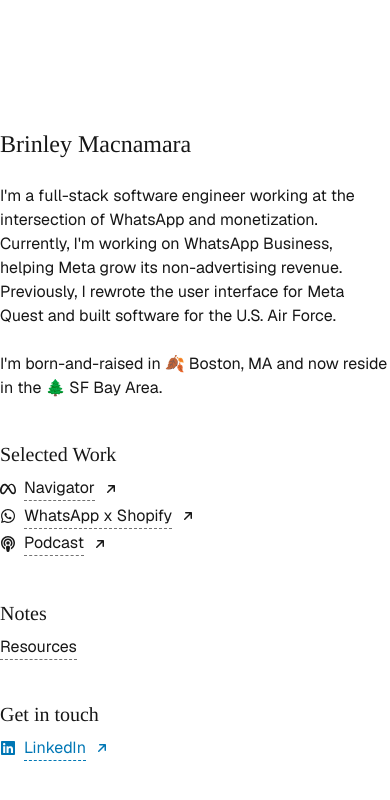
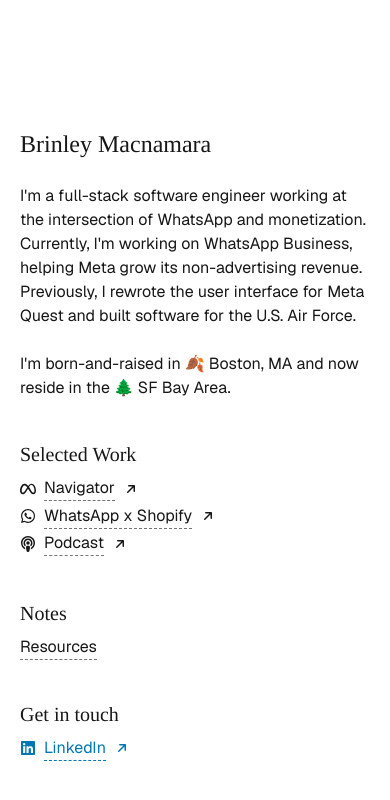
Before and after one commit to brinleym/site, a Next.js app: page / in a window 390 px wide. Shown: the top 800 px of the page. Built offline with nearby package versions, Linux system fonts and the light colour scheme.

Commit message:
responsive layout

```diff
--- a/app/layout.tsx
+++ b/app/layout.tsx
@@ -43,7 +43,7 @@
       lang="en"
       className={`${fraunces.variable} ${geistSans.variable} ${geistMono.variable} ${newsreader.variable} ${tinos.variable} h-full antialiased`}
     >
-      <body className="w-full mt-30 mx-auto flex flex-col">{children}</body>
+      <body className="w-full mt-30 mx-auto px-5 md:px-0 flex flex-col">{children}</body>
     </html>
   );
 }
```
